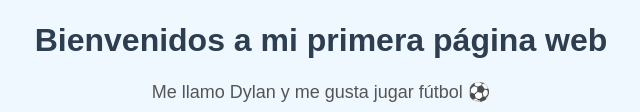
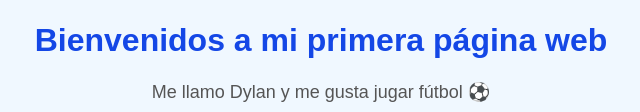
Before and after one commit to dylancarodriguezsi-blip/github.io, a plain HTML site: page index.html in a window 1280 px wide. Shown: the part 311-423 px from the top of the page, without its empty margins (319-959 px from the left). Drawn offline with Linux system fonts and the light colour scheme.

Commit message:
Update index.html

```diff
--- a/index.html
+++ b/index.html
@@ -11,7 +11,7 @@
       text-align: center;
     }
     h1 {
-      color: #2c3e50;
+      color: #1447E6;
     }
     p {
       color: #555;
```
